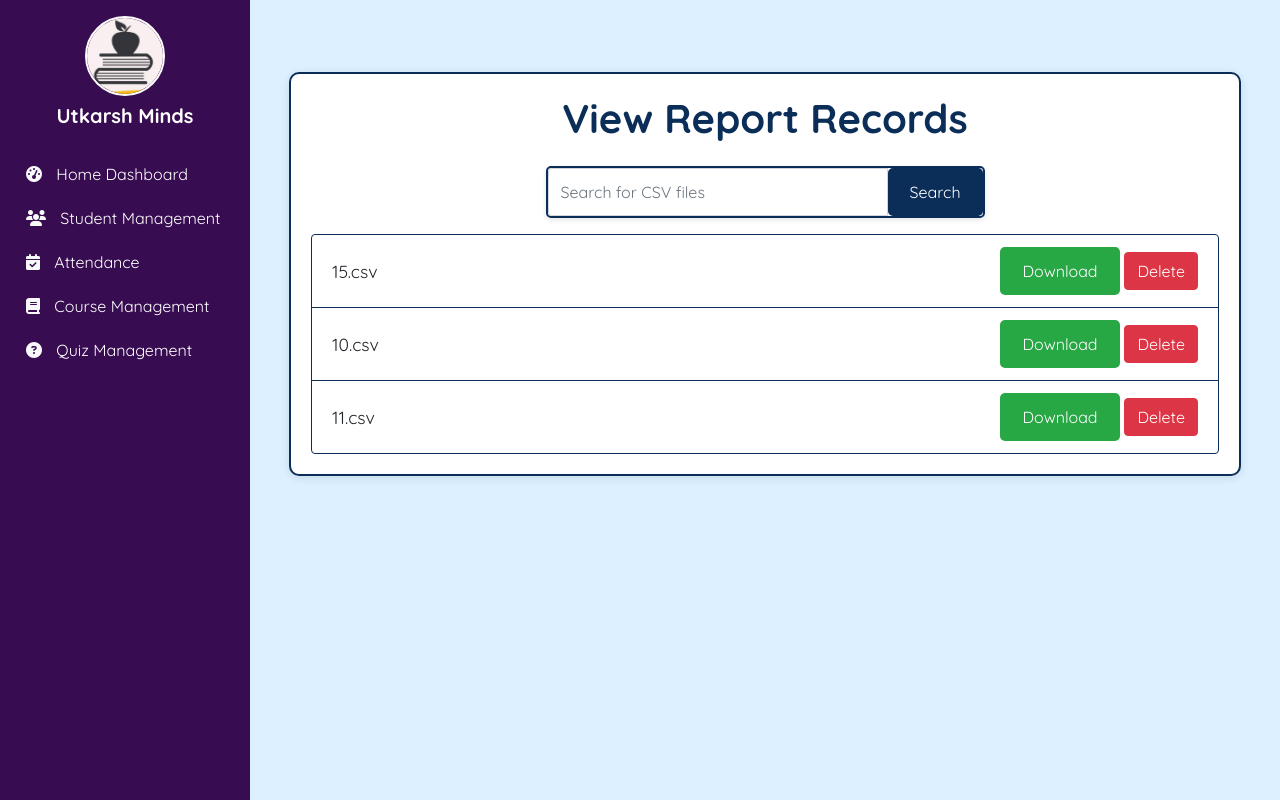
After one commit to amey146/Student-Management, a Django app: page /quizmgt/report_list in a window 1280 px wide. The commit adds this page. Run offline with Django 5.2, Linux system fonts and the light colour scheme; some libraries are stand-ins or nearby versions.

Commit message:
stud_individual_report
not final yet

```diff
--- /dev/null
+++ b/student_management_project/media/quiz_score/DBMS_July_2024_quiz_01_10_2024.csv
@@ -0,0 +1,4 @@
+Date,Subject,Student ID,Name,Score,Total
+2024-10-01,DBMS,11,Asmika Panchal,19,20
+2024-10-01,DBMS,10,Amey Gaikwad,19,20
+2024-10-01,DBMS,15,Shlok Banubakode,19,20
--- /dev/null
+++ b/student_management_project/media/report_score/11.csv
@@ -0,0 +1,3 @@
+Date,Subject,Student ID,Full Name,Score,Total
+2024-10-01,Software Testing,11,Asmika Panchal,19,20
+2024-10-01,DBMS,11,Asmika Panchal,19,20
--- /dev/null
+++ b/student_management_project/media/report_score/15.csv
@@ -0,0 +1,3 @@
+Date,Subject,Student ID,Full Name,Score,Total
+2024-10-01,Software Testing,15,Shlok Banubakode,20,20
+2024-10-01,DBMS,15,Shlok Banubakode,19,20
--- /dev/null
+++ b/student_management_project/quizmgt/templates/quizmgt/report_list.html
@@ -0,0 +1,142 @@
+{% extends "base.html" %}
+
+{% block linker %}
+<style>
+    /* Customizing the table header background color */
+    .table thead th {
+        background-color: #0c1f6a; /* Dark blue background color */
+        color: #ffffff; /* White text color for contrast */
+        font-weight: bold;
+    }
+
+    /* Setting the table body background color to white */
+    .table tbody {
+        background-color: #ffffff; /* White background color */
+    }
+
+    /* Card styling */
+    .card {
+        border: 2px solid #0b2e59; /* Dark blue border for visibility */
+        border-radius: 10px;
+        box-shadow: 0 2px 10px rgba(0, 0, 0, 0.1);
+        padding: 20px;
+        margin-bottom: 20px;
+        transition: transform 0.2s, box-shadow 0.2s; /* Smooth transition for hover effect */
+    }
+
+    /* Adding hover effect for the card */
+    .card:hover {
+        transform: scale(1.02); /* Slightly enlarge the card on hover */
+        box-shadow: 0 4px 20px rgba(0, 0, 0, 0.2); /* Increase shadow on hover */
+    }
+
+    /* Customizing button colors */
+    .btn-custom {
+        background-color: #0b2e59; /* Dark blue background color */
+        color: #ffffff; /* White text color for contrast */
+        border: 2px solid #0b2e59; /* Dark blue border */
+        border-radius: 5px;
+        padding: 10px 20px;
+    }
+
+    /* Customizing download button color */
+    .btn-success {
+        background-color: #28a745; /* Green background color */
+        color: #ffffff; /* White text color for contrast */
+        border: 2px solid #28a745; /* Green border */
+        border-radius: 5px;
+        padding: 10px 20px;
+    }
+
+    /* Adding hover effect for buttons */
+    .btn-custom:hover {
+        background-color: #0a2a4d; /* Slightly darker on hover */
+        color: #ffffff; /* White text color */
+    }
+
+    /* Adding hover effect for the download button */
+    .btn-success:hover {
+        background-color: #218838; /* Darker green on hover */
+        color: #ffffff; /* White text color */
+    }
+
+    /* Responsive table */
+    .table-responsive {
+        margin-top: 20px;
+    }
+
+    /* Adjusting font sizes */
+    h1 {
+        font-size: 2.5rem;
+        font-weight: bold;
+        color: #0b2e59; /* Header color */
+    }
+
+    /* Styling the input group */
+    .input-group {
+        box-shadow: 0 2px 5px rgba(0, 0, 0, 0.1);
+        border-radius: 5px;
+        margin-bottom: 20px;
+        border: 2px solid #0b2e59; /* Dark blue border for input group */
+    }
+
+    /* Styling list items */
+    .list-group-item {
+        font-size: 1.1rem;
+        transition: background-color 0.3s ease, transform 0.3s ease;
+        border: 1px solid #0b2e59; /* Dark blue border for list items */
+    }
+
+    /* Hover effect for list items */
+    .list-group-item:hover {
+        background-color: #e3f2fd; /* Light blue background on hover */
+        transform: scale(1.02); /* Slightly enlarge on hover */
+    }
+
+    /* Highlight table borders */
+    .table {
+        border: 2px solid #0b2e59; /* Blue border for the table */
+    }
+
+    .table th, .table td {
+        border: 1px solid #0b2e59; /* Blue border for table cells */
+    }
+</style>
+{% endblock linker %}
+
+{% block title %}
+View Report Records
+{% endblock title %}
+
+{% block body %}
+<div class="container my-5">
+    <div class="card">
+        <h1 class="text-center mb-4">View Report Records</h1>
+        <div class="row">
+            <div class="col-md-6 offset-md-3">
+                <form method="GET">
+                    <div class="input-group mb-3">
+                        <input type="text" class="form-control" name="search" placeholder="Search for CSV files" value="{{ request.GET.search }}" aria-label="Search">
+                        <button type="submit" class="btn btn-custom">Search</button>
+                    </div>
+                </form>
+            </div>
+        </div>
+        {% if zipped_files %}
+            <ul class="list-group">
+                {% for file, file_url, delete_url in zipped_files %}
+                    <li class="list-group-item d-flex justify-content-between align-items-center">
+                        <span>{{ file }}</span>
+                        <div>
+                            <a href="{{ file_url }}" class="btn btn-success">Download</a>
+                            <a href="{{ delete_url }}" class="btn btn-danger" onclick="return confirm('Are you sure you want to delete {{ file }}?');">Delete</a>
+                        </div>
+                    </li>
+                {% endfor %}
+            </ul>
+        {% else %}
+            <p class="text-center">No files found.</p>
+        {% endif %}
+    </div>
+</div>
+{% endblock body %}
--- a/student_management_project/quizmgt/urls.py
+++ b/student_management_project/quizmgt/urls.py
@@ -6,6 +6,8 @@ urlpatterns = [
     path("", views.quiz_home, name="quiz_home"),
     path("quiz_add", views.quiz_add, name="quiz_add"),
     path("quiz_list", views.quiz_list, name="quiz_list"),
+    path("report_list", views.report_list, name="report_list"),
+    path('generate-reports/', views.report_generation, name='report_generation'),
     path("subject_select/<str:c_id>", views.subject_select),
     path("student_list/<str:c_id>/<str:sbname>/", views.student_list),
     path("quiz_submit/<str:sbname>", views.quiz_submit, name="quiz_submit"),
--- a/student_management_project/quizmgt/views.py
+++ b/student_management_project/quizmgt/views.py
@@ -1,8 +1,9 @@
 from django.shortcuts import redirect, render, HttpResponse
+from matplotlib.dates import relativedelta
 
 from coursemgt.models import Course, Subject
 from studentmgt.models import Student
-from datetime import date, timedelta
+from datetime import date, datetime, timedelta
 from django.utils import timezone
 import os
 from django.core.mail import send_mail
@@ -16,7 +17,8 @@ from reportlab.platypus import Table, TableStyle
 from reportlab.lib.utils import ImageReader
 from io import BytesIO
 from django.core.mail import EmailMessage
-
+import pandas as pd
+from collections import defaultdict
 
 # Create your views here.
 def quiz_home(request):
@@ -72,12 +74,17 @@ def quiz_submit(request, sbname):
                 student_id = key.split('_')[1]
                 score = value
                 student = Student.objects.get(pk=student_id)
+                student_fname = student.fname
+                student_lname = student.lname
                 # Collect attendance data to save in CSV
-                quiz_data.append([today, sbname, student_id, student.fname+" "+student.lname, score, total])
+                quiz_data.append([today, sbname, student_id, student_fname+" "+student_lname, score, total])
                 batch = student.batch_mon+"_"+str(student.batch_year)
+
+                # append_quiz_data function with the relevant parameters to save or update the student's quiz data in their respective CSV files
+                append_quiz_data(today=today,sbname=sbname, student_id=student_id, student_fname=student_fname, student_lname=student_lname, score=score, total=total)
+
         # Save the attendance data to CSV
         save_scores_to_csv(quiz_data, sbname, batch)
-
         # Call the function to send emails to absent students
         send_quiz_email(request, total, sbname)
         # send_report_email(request)
@@ -113,6 +120,40 @@ def save_scores_to_csv(quiz_data, sbname, batch):
         # Write attendance data
         for record in quiz_data:
             writer.writerow(record)
+
+
+def append_quiz_data(today, sbname, student_id, student_fname, student_lname, score, total):
+    # Create the data to append
+    data = {
+        'Date': [today],
+        'Subject': [sbname],
+        'Student ID': [student_id],
+        'Full Name': [f"{student_fname} {student_lname}"],
+        'Score': [score],
+        'Total': [total]
+    }
+
+    df = pd.DataFrame(data)
+
+    # Define the filename based on student_id
+    report_dir = os.path.join(settings.MEDIA_ROOT, 'report_score')
+    filename = f"{student_id}.csv"
+    filepath = os.path.join(report_dir, filename)
+
+
+    if not os.path.exists(report_dir):
+        os.makedirs(report_dir)
+
+    file_exists = os.path.isfile(filepath)
+
+    # Check if the file exists
+    if file_exists:
+        # If it exists, append the new data
+        df.to_csv(filepath, mode='a', header=False, index=False)
+    else:
+        # If it doesn't exist, create it with header
+        df.to_csv(filepath, index=False)
+
 
 def dummy_send_quiz_email(request, total, sbname):
     return render(request, 'quizmgt/emailsent.html')
@@ -213,6 +254,110 @@ def quiz_list(request):
     context = {'zipped_files': zipped_files}
     return render(request, 'quizmgt/quiz_list.html', context)
 
+def report_list(request):
+    search_query = request.GET.get('search', '')
+
+    # Update the path to include 'attendance' subdirectory
+    media_root = os.path.join(settings.MEDIA_ROOT, 'report_score')
+    csv_files = []
+
+    try:
+        if os.path.exists(media_root):
+            for file in os.listdir(media_root):
+                if file.endswith('.csv'):
+                    # Validate the file as a CSV
+                    try:
+                        with open(os.path.join(media_root, file), 'r') as f:
+                            reader = csv.reader(f)
+                            next(reader)  # Skip header row
+                            if search_query.lower() in file.lower():  # Case-insensitive search
+                                csv_files.append(file)
+                    except csv.Error:
+                        print(f"Invalid CSV file: {file}")
+                    except Exception as e:  # Catch other potential errors
+                        print(f"Error processing file {file}: {e}")
+            else:
+                print("Report folder not found")
+    except FileNotFoundError:
+        print("Report folder not found")
+
+    # Generate download URLs (assuming you have a download view)
+    file_urls = [reverse('download_csv', kwargs={'file_name': file}) for file in csv_files]
+    delete_urls = [reverse('delete_csv', kwargs={'file_name': file}) for file in csv_files]
+    zipped_files = list(zip(csv_files, file_urls, delete_urls))
+    context = {'zipped_files': zipped_files}
+    return render(request, 'quizmgt/report_list.html', context)
+
+
+def report_generation(request):
+    if is_new_month_start():
+        students = Student.objects.all()
+        # Loop through each student
+        report_dir = os.path.join(settings.MEDIA_ROOT, 'report_score')
+        current_date = datetime.now()
+        # Subtract one month
+        last_month_date = current_date - relativedelta(months=1)
+        month = last_month_date.strftime('%m')
+        response_string = "Reports generated successfully!\n\n"
+        for student in students:
+            # Generate the CSV file name for the current student
+            # csv_file_path = os.path.join(report_dir, f"{student.pk}.csv")
+            csv_file_path = os.path.join(report_dir, "10.csv")
+            subject_scores = extract_report_individual(csv_file_path, month)
+
+            # Display the extracted scores and totals
+            for subject, data in subject_scores.items():
+               response_string += f"Subject: {subject}, Total Score: {data['scores']}, Total Possible: {data['totals']}\n"
+        return HttpResponse(response_string, content_type="text/plain")
+    else:
+        return HttpResponse("Sorry its not a month start")
+
+
+from datetime import datetime
+def extract_report_individual(csv_file_path, month):
+    # Dictionary to store scores and totals for each subject
+    subject_scores = defaultdict(lambda: {'scores': 0, 'totals': 0})
+    print("I am in extract")
+    try:
+        # Check if the file exists
+        if not os.path.exists(csv_file_path):
+            print(f"File not found: {csv_file_path}. Skipping...")
+            return subject_scores
+
+        # Open the CSV file and read its contents
+        with open(csv_file_path, mode='r') as file:
+            reader = csv.DictReader(file)
+
+            for row in reader:
+                print("I am in reader")
+                # Convert the date from the row and extract the month
+                date = datetime.strptime(row['Date'], '%Y-%m-%d')
+
+                # Check if the month matches the one we're interested in
+                if date.strftime('%m') == month:
+                    subject = row['Subject']
+                    score = int(row['Score'])
+                    total = int(row['Total'])
+
+                    # Add the score and total to the subject entry
+                    subject_scores[subject]['scores'] += score
+                    subject_scores[subject]['totals'] += total
+                    print("I am in adding")
+
+    except FileNotFoundError:
+        print(f"File not found: {csv_file_path}. Skipping...")
+
+    print("I am in returned", subject_scores.items())
+    return subject_scores
+
+def is_new_month_start():
+    # Get today's date
+    today = datetime.now()
+
+    # Check if today is the first day of the month
+    return today.day == 1
+
+
 def download_csv(request, file_name):
     # Update to include 'attendance' subdirectory
     media_root = os.path.join(settings.MEDIA_ROOT, 'quiz_score')
@@ -240,16 +385,74 @@ def delete_csv(request, file_name):
     except PermissionError:
         return HttpResponse('Permission denied', status=403)
 
-# def generate_pdf():
+# def generate_pdf(student_name, roll_number, course_name, course_percentage, subjects, final_grade, logo_path):
 #     buffer = BytesIO()
-#     p = canvas.Canvas(buffer)
+#     p = canvas.Canvas(buffer, pagesize=A4)
+#     width, height = A4
 
-#     # Add title and body to the PDF
+#     # Add logo (logo_path is the path to the logo image file)
+#     if logo_path:
+#         logo = ImageReader(logo_path)
+#         p.drawImage(logo, 50, height - 100, width=100, height=50, preserveAspectRatio=True, mask='auto')
+
+#     # Add institute header after the logo
+#     p.setFont("Helvetica-Bold", 14)
+#     p.drawString(160, height - 50, "Utkarsh Minds")
+#     p.setFont("Helvetica", 10)
+#     p.drawString(160, height - 70, "E-mail: pranav.nerurkar@utkarshminds.com")
+#     p.drawString(160, height - 85, "Phone: +91 (0) 961-999-7797 | Fax: +91 (0) 456 7891")
+
+#     # Draw a horizontal line under the header and logo
+#     p.setLineWidth(0.5)
+#     p.line(50, height - 100, width - 50, height - 100)
+
+#     # Add student name and roll number
+#     p.setFont("Helvetica", 12)
+#     p.drawString(100, height - 200, f"Student Name: {student_name}")
+#     p.drawString(100, height - 220, f"Roll Number: {roll_number}")
+
+#     # Title: Course information
 #     p.setFont("Helvetica-Bold", 16)
-#     p.drawString(100, 750, "Test 1")
+#     p.drawString(100, height - 150, f"Course: {course_name}")
+#     p.setFont("Helvetica", 12)
+#     p.drawString(100, height - 170, f"Overall Percentage: {course_percentage}%")
 
-#     p.setFont("Helvetica", 12)
-#     p.drawString(100, 730, "Pass")
+#     # Table for subjects and percentages
+#     data = [["Subject", "Percentage"]]
+
+#     # Add subject data to the table
+#     for subject_name, percentage in subjects.items():
+#         data.append([subject_name, f"{percentage}%"])
+
+#     # Create table
+#     table = Table(data, colWidths=[200, 100])
+#     table.setStyle(TableStyle([
+#         ('BACKGROUND', (0, 0), (-1, 0), colors.lightgrey),
+#         ('TEXTCOLOR', (0, 0), (-1, 0), colors.black),
+#         ('ALIGN', (0, 0), (-1, -1), 'CENTER'),
+#         ('FONTNAME', (0, 0), (-1, 0), 'Helvetica-Bold'),
+#         ('FONTSIZE', (0, 0), (-1, -1), 12),
+#         ('BOTTOMPADDING', (0, 0), (-1, 0), 12),
+#         ('BACKGROUND', (0, 1), (-1, -1), colors.whitesmoke),
+#         ('GRID', (0, 0), (-1, -1), 0.5, colors.black),
+#     ]))
+
+#     # Place the table on the PDF
+#     table.wrapOn(p, width, height)
+#     table.drawOn(p, 100, height - 320)
+
+#     # Final grade
+#     p.setFont("Helvetica-Bold", 14)
+#     p.drawString(100, height - 380, f"Final Grade: {final_grade}")
+
+#     # Footer
+#     yr = date.today()
+#     p.setFont("Helvetica", 10)
+#     p.drawString(100, 50, "Utkarsh Minds Institute | "+str(yr.year))
+
+#     # Draw a horizontal line above the footer
+#     p.setLineWidth(0.5)
+#     p.line(50, 65, width - 50, 65)
 
 #     # Finalize the PDF and close the canvas
 #     p.showPage()
@@ -259,7 +462,14 @@ def delete_csv(request, file_name):
 #     buffer.seek(0)
 #     return buffer
 
-def generate_pdf(student_name, roll_number, course_name, course_percentage, subjects, final_grade, logo_path):
+from reportlab.lib.pagesizes import A4
+from reportlab.lib import colors
+from reportlab.lib.utils import ImageReader
+from reportlab.pdfgen import canvas
+from io import BytesIO
+from datetime import date
+
+def generate_pdf(student_name, roll_number, course_name, course_percentage, subject_scores, final_grade, logo_path):
     buffer = BytesIO()
     p = canvas.Canvas(buffer, pagesize=A4)
     width, height = A4
@@ -291,15 +501,15 @@ def generate_pdf(student_name, roll_number, course_name, course_percentage, subj
     p.setFont("Helvetica", 12)
     p.drawString(100, height - 170, f"Overall Percentage: {course_percentage}%")
 
-    # Table for subjects and percentages
-    data = [["Subject", "Percentage"]]
+    # Table for subjects, scores, and totals
+    data = [["Subject", "Score", "Total"]]
 
-    # Add subject data to the table
-    for subject_name, percentage in subjects.items():
-        data.append([subject_name, f"{percentage}%"])
+    # Add subject data to the table (using the extracted report)
+    for subject, data_info in subject_scores.items():
+        data.append([subject, str(data_info['scores']), str(data_info['totals'])])
 
     # Create table
-    table = Table(data, colWidths=[200, 100])
+    table = Table(data, colWidths=[200, 100, 100])
     table.setStyle(TableStyle([
         ('BACKGROUND', (0, 0), (-1, 0), colors.lightgrey),
         ('TEXTCOLOR', (0, 0), (-1, 0), colors.black),
@@ -322,7 +532,7 @@ def generate_pdf(student_name, roll_number, course_name, course_percentage, subj
     # Footer
     yr = date.today()
     p.setFont("Helvetica", 10)
-    p.drawString(100, 50, "Utkarsh Minds Institute | "+str(yr.year))
+    p.drawString(100, 50, "Utkarsh Minds Institute | " + str(yr.year))
 
     # Draw a horizontal line above the footer
     p.setLineWidth(0.5)
@@ -335,6 +545,8 @@ def generate_pdf(student_name, roll_number, course_name, course_percentage, subj
     # Move the buffer to the beginning so it can be read later
     buffer.seek(0)
     return buffer
+
+
 
 def send_report_email(request):
     today = date.today()
```
Also changed, not shown: student_management_project/media/quiz_score/Software Testing_July_2024_quiz_01_10_2024.csv (added, +7 -0 lines), student_management_project/media/report_score/10.csv (added, +7 -0 lines), student_management_project/quizmgt/templates/quizmgt/quiz_home.html (+20 -0 lines), student_management_project/quizmgt/templates/quizmgt/student_list.html (+4 -5 lines), student_management_project/db.sqlite3.
